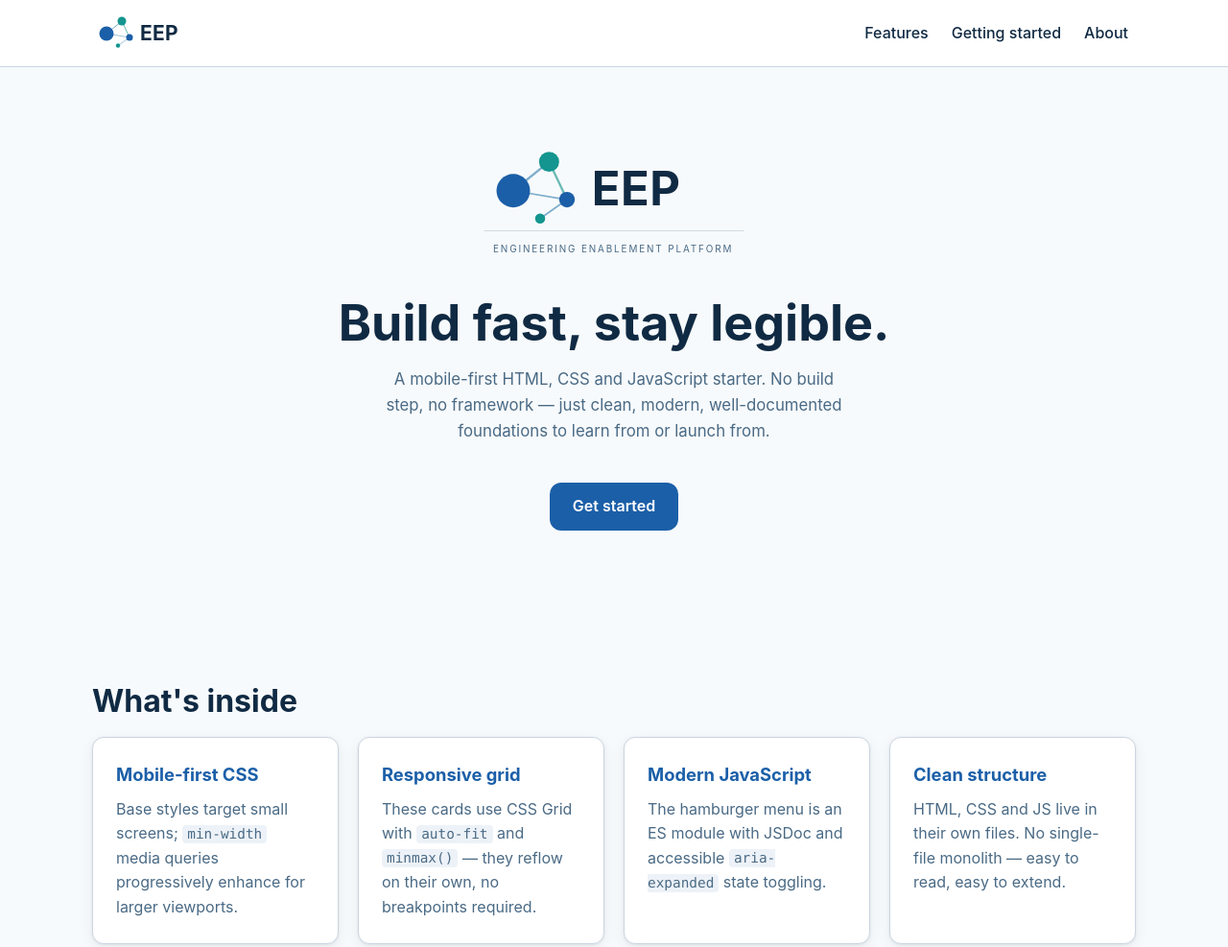
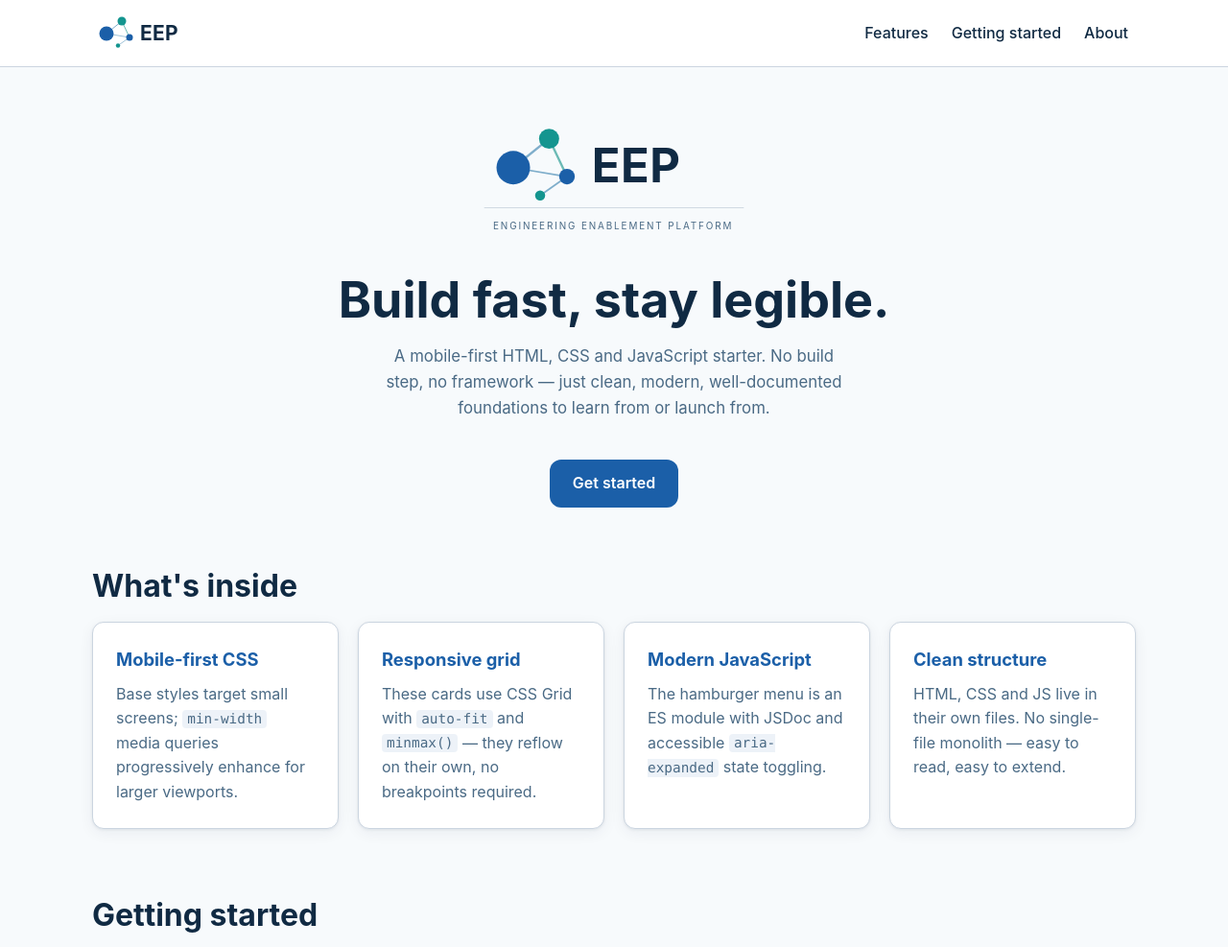
Before and after one commit to eng-enablement-platform/eep-template-web-dev-starter, a plain HTML site: page index.html in a window 1280 px wide. Shown: the top 987 px of the page at 96% size. Drawn offline with Linux system fonts and the light colour scheme.

Commit message:
feat: make gaps smaller

```diff
--- a/css/styles.css
+++ b/css/styles.css
@@ -200,7 +200,8 @@ main {
 }
 
 .section {
-  padding-block: clamp(2.5rem, 8vw, 4.5rem);
+  /* Top and bottom padding stack between sections, so keep each side modest */
+  padding-block: clamp(1.25rem, 3vw, 2rem);
 }
 
 .section__title {
@@ -220,7 +221,7 @@ main {
 
 .hero {
   text-align: center;
-  padding-block: clamp(2.5rem, 10vw, 5rem);
+  padding-block: clamp(2rem, 6vw, 3.5rem) clamp(1rem, 3vw, 1.5rem);
 }
 
 .hero__logo {
```
